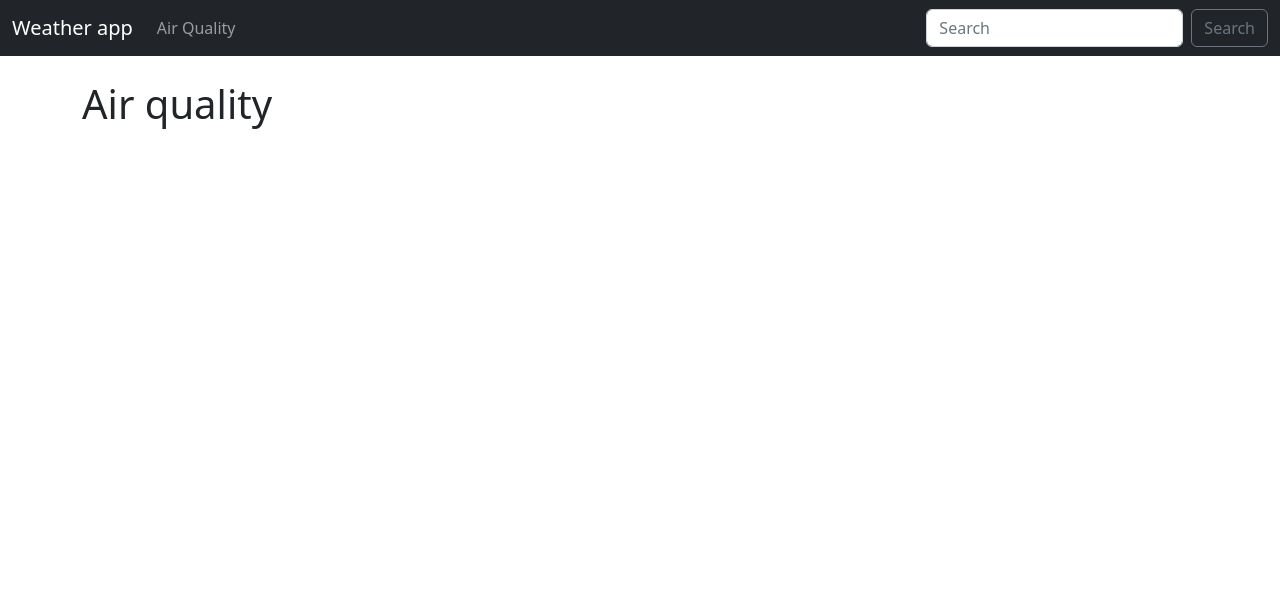
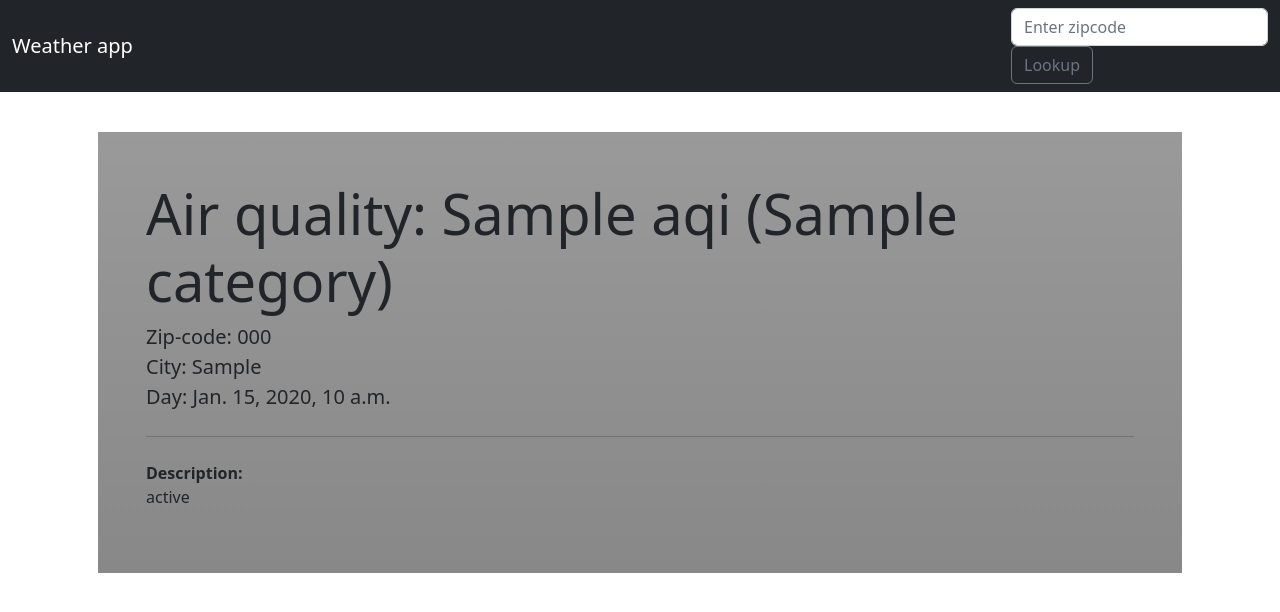
Before and after one commit to z-zaremska/weather_app, a Django app: template app_air_quality/templates/home_air_quality.html in a window 1280 px wide. Shown: the top 612 px of the page. Run offline with Django 4.2, Linux system fonts and the light colour scheme; the template is opened without the code that fills it: most values are stand-ins (such as "Sample title", 1, 10 or a date in 2020).

Commit message:
By entering zipcode user can get air quality condition.

```diff
--- a/app_air_quality/templates/home_air_quality.html
+++ b/app_air_quality/templates/home_air_quality.html
@@ -1,5 +1,29 @@
 {% extends 'base.html' %}
 
 {% block content %}
-<h1>Air quality</h1>
+
+<div class="bg-gradient p-5 rounded-lg m-3" style="background-color: {{status_color}}">
+    <h1 class="display-4">Air quality: {{ api.0.AQI }} ({{ api.0.Category.Name }})</h1>
+    {% if api %}
+
+        {% if api == 'Error' %}
+        <p class="lead">There was an error with zipcode {{ zipcode }} - please try again.</p>
+
+        {% else %}
+            <p class="lead">
+            <b>Zip-code:</b> {{ zipcode }}<br>
+            <b>City:</b> {{ api.0.ReportingArea }}<br>
+            <b>Day:</b> {{ api.1.DateObserved }}
+            </p>
+
+            <hr class="my-4">
+            <p><b>Description:</b><br>
+            {{ status_description }}</p>
+
+        {% endif %}
+
+    {% endif %}
+</div>
+
+
 {% endblock content %}
--- a/app_weather_forecast/templates/base.html
+++ b/app_weather_forecast/templates/base.html
@@ -16,13 +16,14 @@
           </button>
           <div class="collapse navbar-collapse" id="navbarSupportedContent">
             <ul class="navbar-nav me-auto mb-2 mb-lg-0">
-              <li class="nav-item">
+              <!-- <li class="nav-item">
                 <a class="nav-link" href="{% url 'home_air_quality' %}">Air Quality</a>
-              </li>
+              </li> -->
             </ul>
-            <form class="d-flex" role="search">
-              <input class="form-control me-2" type="search" placeholder="Search" aria-label="Search">
-              <button class="btn btn-outline-secondary" type="submit">Search</button>
+            <form action="{% url 'home_air_quality' %}" class="form-inline my-2 my-lg-0" method="POST">
+              {% csrf_token %}
+              <input name="zipcode" class="form-control mr-sm-2" type="search" placeholder="Enter zipcode" aria-label="Search">
+              <button class="btn btn-outline-secondary my-2 my-sm-0" type="submit">Lookup</button>
             </form>
           </div>
         </div>
@@ -34,6 +35,7 @@
     <br>
     <div class="container">
     {% block content %}
+
     {% endblock content %}
     </div>
     <script src="https://cdn.jsdelivr.net/npm/bootstrap@5.2.0/dist/js/bootstrap.bundle.min.js" integrity="sha384-A3rJD856KowSb7dwlZdYEkO39Gagi7vIsF0jrRAoQmDKKtQBHUuLZ9AsSv4jD4Xa" crossorigin="anonymous"></script>
```
Also changed, not shown: app_air_quality/views.py (+32 -1 lines), 1 other file.
